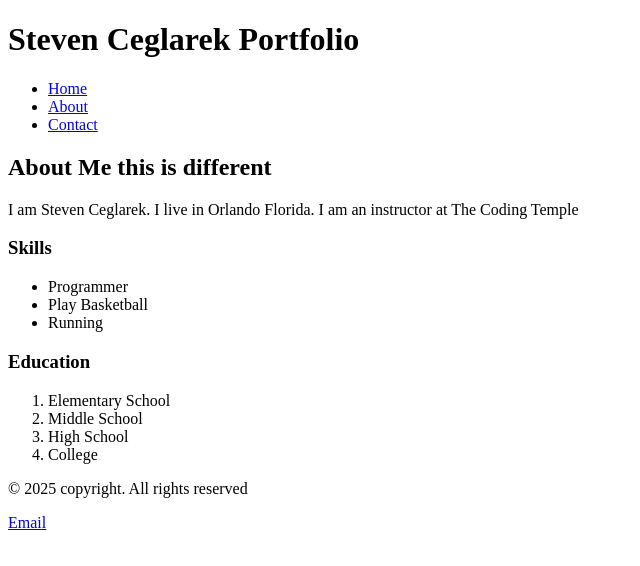
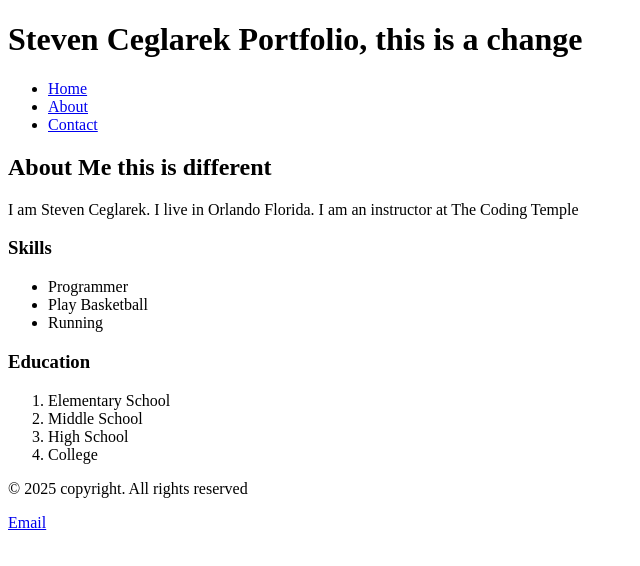
Before and after one commit to StevenCeglarekCodingTemple/lesson_2_my_portfolio, a plain HTML site: page index.html in a window 1280 px wide. Shown: the whole page, without its empty margins (0-640 px from the left). Drawn offline with Linux system fonts and the light colour scheme.

Commit message:
Changed name

```diff
--- a/index.html
+++ b/index.html
@@ -9,7 +9,7 @@
 
     <!-- Header Section -->
     <header>
-        <h1>Steven Ceglarek Portfolio</h1>
+        <h1>Steven Ceglarek Portfolio, this is a change</h1>
         <nav>
             <ul>
                 <li><a href="index.html">Home</a></li>
```
